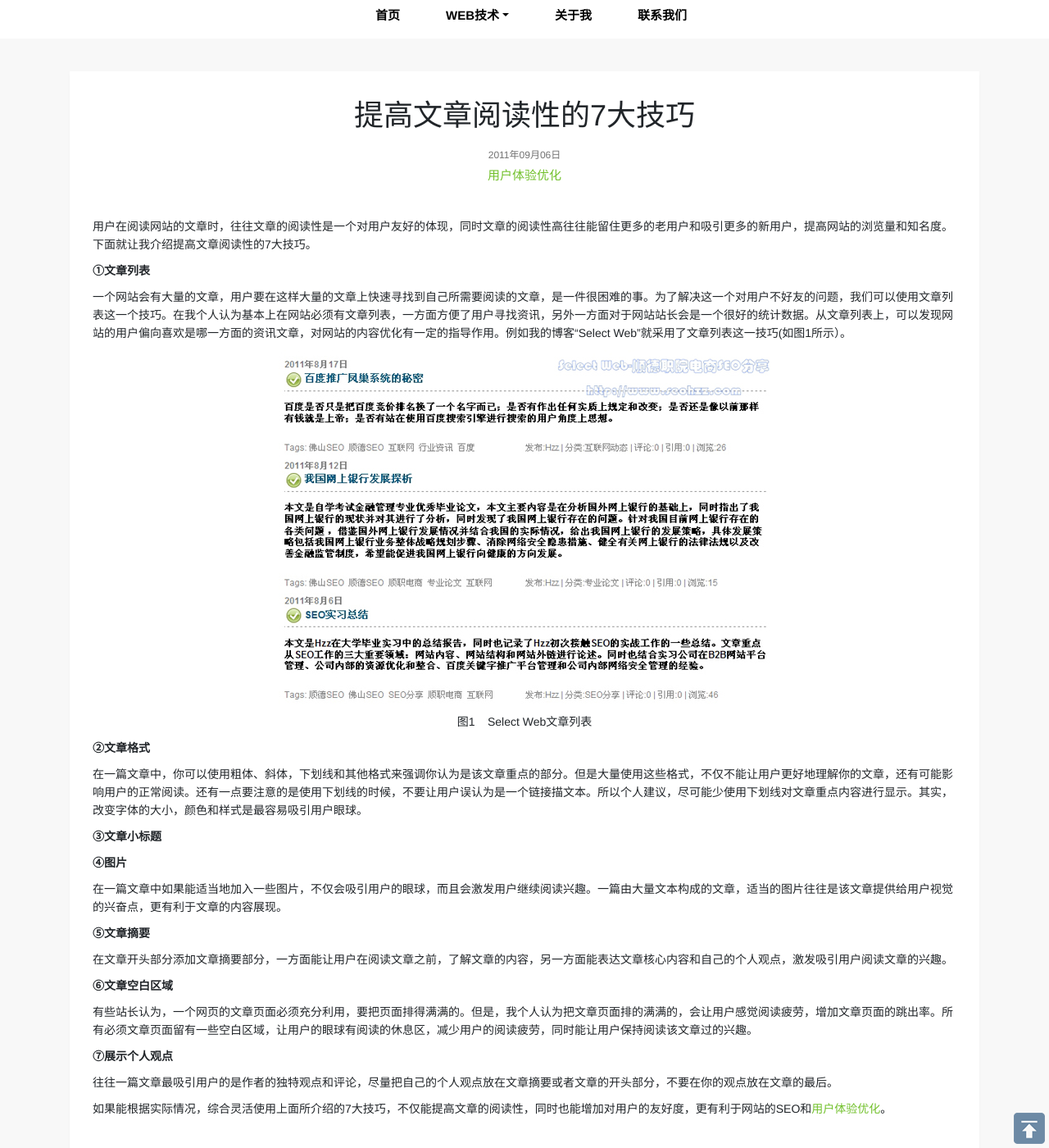
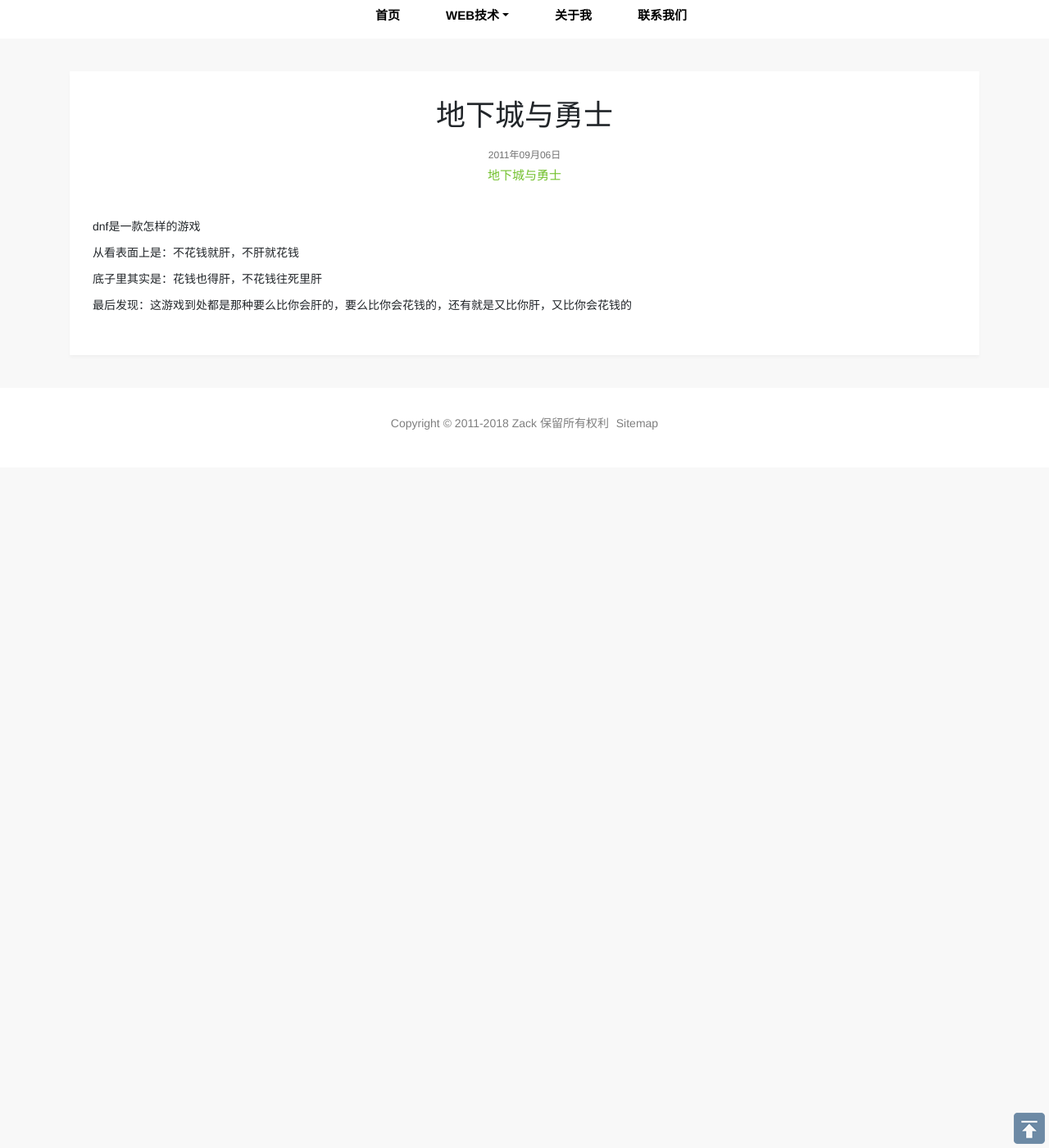
Before and after one commit to archer347838915/archer347838915.github.io, a Jekyll site: the page built from ueo/_posts/2011-09-06-web-read-skill.html, in a window 1280 px wide and 1400 px high, scrolled down 333 px. Shown: the whole window at 82% size. Built offline with Jekyll 4.4.1, drawn with Linux system fonts in a browser that asks for light colours; after the commit the page ends 903 px from its top, so only the background shows below that.

Commit message:
Update 2011-09-06-web-read-skill.html

```diff
--- a/ueo/_posts/2011-09-06-web-read-skill.html
+++ b/ueo/_posts/2011-09-06-web-read-skill.html
@@ -3,25 +3,11 @@
 permalink: /ueo/web-read-skill.html
 type-en: ueo
 image: web-read-skill
-title: 提高文章阅读性的7大技巧
-keywords: 用户体验优化
-description: 文章的阅读性是一个对用户友好的体现，熟练运用提高文章阅读性的7大技巧可以留住更多的老用户和吸引更多的新用户，同时也能提高网站浏览量和知名度。
+title: 地下城与勇士
+keywords: 地下城与勇士
+description: 有关于地下城与勇士的介绍
 ---
-<p>用户在阅读网站的文章时，往往文章的阅读性是一个对用户友好的体现，同时文章的阅读性高往往能留住更多的老用户和吸引更多的新用户，提高网站的浏览量和知名度。下面就让我介绍提高文章阅读性的7大技巧。</p>
-<p><b>①文章列表</b></p>
-<p>一个网站会有大量的文章，用户要在这样大量的文章上快速寻找到自己所需要阅读的文章，是一件很困难的事。为了解决这一个对用户不好友的问题，我们可以使用文章列表这一个技巧。在我个人认为基本上在网站必须有文章列表，一方面方便了用户寻找资讯，另外一方面对于网站站长会是一个很好的统计数据。从文章列表上，可以发现网站的用户偏向喜欢是哪一方面的资讯文章，对网站的内容优化有一定的指导作用。例如我的博客&ldquo;Select Web&rdquo;就采用了文章列表这一技巧(如图1所示）。</p>
-<p align="center"><img class="img-fluid" alt="Select Web文章列表" src="{{ site.url }}/images/ueo/web-read-skill-1.jpg"></p>
-<p align="center">图1&nbsp;&nbsp;&nbsp; Select Web文章列表</p>
-<p><b>②文章格式</b></p>
-<p>在一篇文章中，你可以使用粗体、斜体，下划线和其他格式来强调你认为是该文章重点的部分。但是大量使用这些格式，不仅不能让用户更好地理解你的文章，还有可能影响用户的正常阅读。还有一点要注意的是使用下划线的时候，不要让用户误认为是一个链接描文本。所以个人建议，尽可能少使用下划线对文章重点内容进行显示。其实，改变字体的大小，颜色和样式是最容易吸引用户眼球。</p>
-<p><b>③文章小标题</b></p>
-<p></p>
-<p><b>④图片</b></p>
-<p>在一篇文章中如果能适当地加入一些图片，不仅会吸引用户的眼球，而且会激发用户继续阅读兴趣。一篇由大量文本构成的文章，适当的图片往往是该文章提供给用户视觉的兴奋点，更有利于文章的内容展现。</p>
-<p><b>⑤文章摘要</b></p>
-<p>在文章开头部分添加文章摘要部分，一方面能让用户在阅读文章之前，了解文章的内容，另一方面能表达文章核心内容和自己的个人观点，激发吸引用户阅读文章的兴趣。</p>
-<p><b>⑥文章空白区域</b></p>
-<p>有些站长认为，一个网页的文章页面必须充分利用，要把页面排得满满的。但是，我个人认为把文章页面排的满满的，会让用户感觉阅读疲劳，增加文章页面的跳出率。所有必须文章页面留有一些空白区域，让用户的眼球有阅读的休息区，减少用户的阅读疲劳，同时能让用户保持阅读该文章过的兴趣。</p>
-<p><b>⑦展示个人观点</b></p>
-<p>往往一篇文章最吸引用户的是作者的独特观点和评论，尽量把自己的个人观点放在文章摘要或者文章的开头部分，不要在你的观点放在文章的最后。</p>
-<p>如果能根据实际情况，综合灵活使用上面所介绍的7大技巧，不仅能提高文章的阅读性，同时也能增加对用户的友好度，更有利于网站的SEO和<a target="_blank" href="{{ site.url }}">用户体验优化</a>。</p>
+<p>dnf是一款怎样的游戏</p>
+<p>从看表面上是：不花钱就肝，不肝就花钱</p>
+<p>底子里其实是：花钱也得肝，不花钱往死里肝</p>
+<p>最后发现：这游戏到处都是那种要么比你会肝的，要么比你会花钱的，还有就是又比你肝，又比你会花钱的</p>
```
